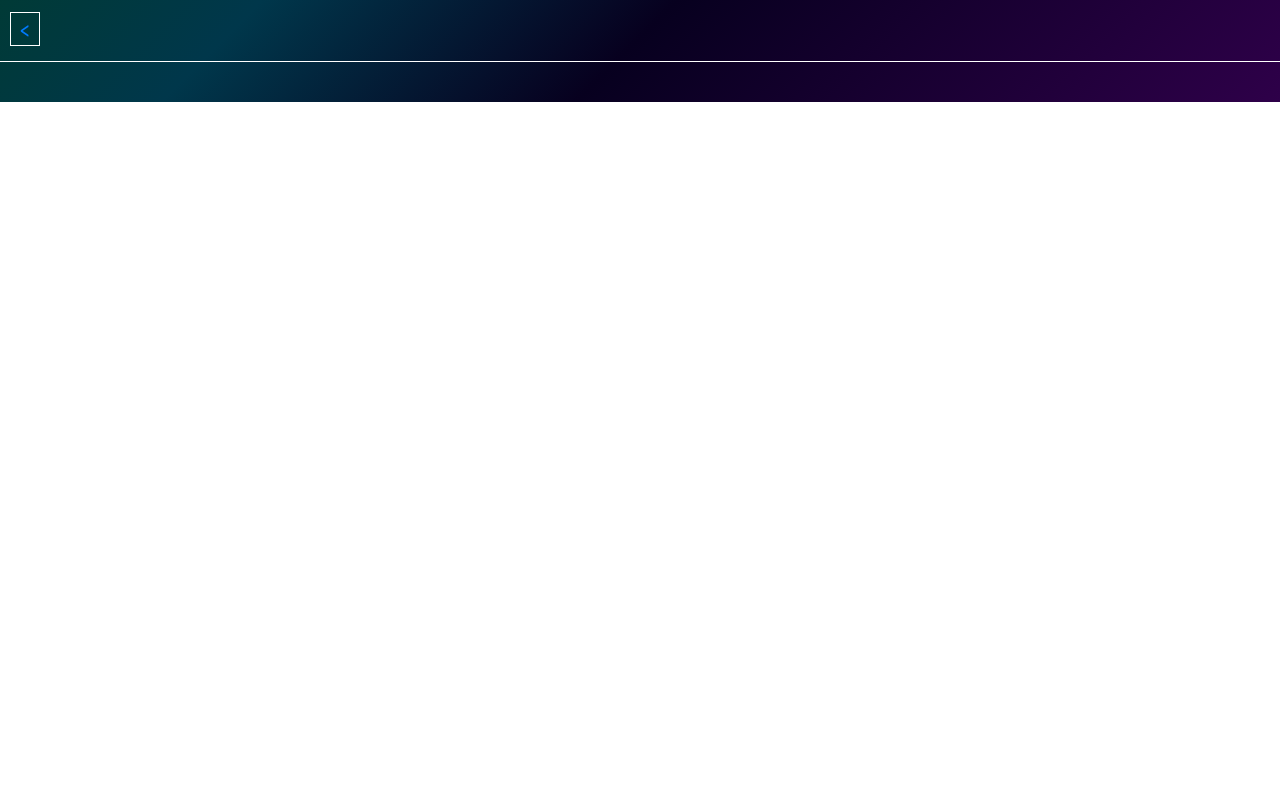
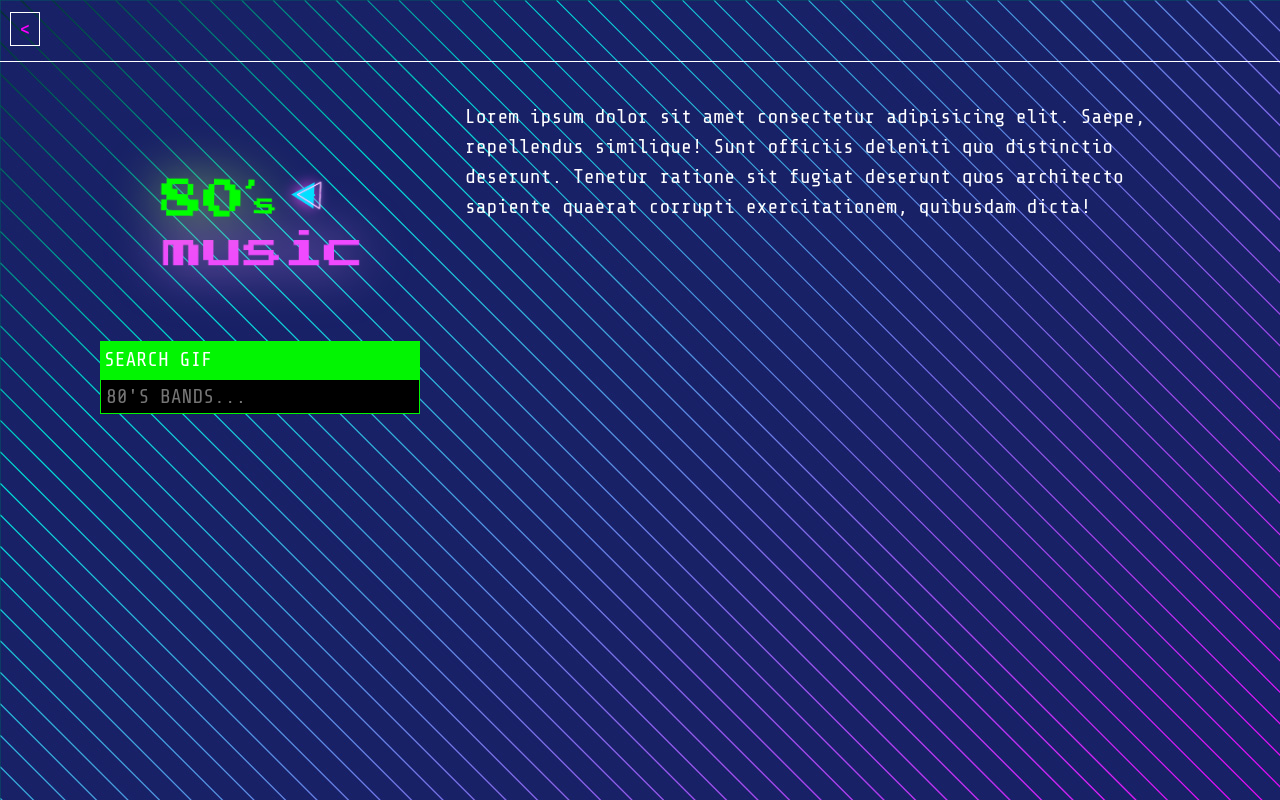
Before and after one commit to caam123/GifTastic, a plain HTML site: page index.html in a window 1280 px wide. Drawn offline with nearby package versions, Linux system fonts and the light colour scheme.

Commit message:
Empezamos el search bar, la imagen y continuamos con botones

```diff
--- a/assets/css/main.css
+++ b/assets/css/main.css
@@ -1,13 +1,24 @@
+:root{
+    --verde: #02f502;
+}
+
+
 *{
     box-sizing: border-box;
+    margin:0;
+    padding:0;
 }
 
 body{
     font-family: "Rubik", Sans-serif;
     color:white;
     font-size: 20px;
-    background: linear-gradient(135deg, rgb(0, 58, 54) 0%, rgb(0, 55, 75) 19%, rgb(7, 0, 31) 49%, rgb(46, 0, 73) 100%) repeat-x;
+    background-image: url(../img/background.jpg);
+    background-repeat: no-repeat;
+    font-family: 'Share Tech Mono', monospace;
 }
+
+
 
 nav{
     height:2.5em;
@@ -16,6 +27,12 @@ nav{
     padding: 0;
 }
 
+
+a:link,
+a:hover{
+    text-decoration: none;
+    color:magenta;
+}
 #back{
     color:greenyellow;
     margin: 0.6em 0.5em 0.5em 0.5em;
@@ -24,5 +41,64 @@ nav{
     width:1.5em;
     height: 1.5em;
     text-align: center;
+    text-decoration: none;
 
 }
+
+#back:hover{
+    border: 1px solid greenyellow;
+}
+a{
+    color:white;
+}
+
+
+/* ===== ASIDE LOGO ICON ==== */
+
+
+img{
+    width: 100%;
+}
+
+.logoicon{
+    padding:0;
+    margin:0;
+
+
+}
+
+
+#logoicon{
+    max-width:18em;
+    object-fit: contain;
+    left: 0;
+    top:0;
+}
+
+
+/** ===== INPUT ===== */
+
+
+#searchHeader{
+    margin-top:6em;
+    background-color:var(--verde);
+    min-width:100%!important;
+    margin:0;
+    padding:3px;
+    text-transform: uppercase;
+    border: 1px solid var(--verde);
+}
+
+#searchQuery{
+    width:100%;
+    padding:.25em;
+    height: auto;
+    line-height: .75;
+}
+
+.blackgreen{
+    background-color:black;
+    border: 1px solid var(--verde);
+    color: var(--verde);
+    text-transform: uppercase;
+}
--- a/index.html
+++ b/index.html
@@ -10,16 +10,41 @@
     <link rel="stylesheet" type="text/css" media="screen" href="assets/css/main.css">
     <link href="https://fonts.googleapis.com/css?family=Rubik:100,300,400,500,700,900" rel="stylesheet">
     <link href="https://fonts.googleapis.com/css?family=Press+Start+2P" rel="stylesheet">
+    <link href="https://fonts.googleapis.com/css?family=Share+Tech+Mono" rel="stylesheet">
 
-    <title>Document</title>
+    <title>GifTastic</title>
 </head>
 <body>
     <nav>
         <div class="back-portfolio">
-            <div id="back"><span ></span><a href="https://caam123.github.io/Bootstrap-portfolio/"><</a></span></div>
+            <div id="back"><span ></span><a href="https://caam123.github.io/Bootstrap-portfolio/portfolio.html"><</a></span></div>
         </div>
     </nav>
-    <div class="dosc">
+
+
+
+    <div class="container">
+
+        <div class="row">
+        <!-- ASIDE -->
+        <div class="col-md-4">
+            <div class="col-12 logoicon">
+                <img id="logoicon" src="assets/img/porticonlogo2.png" alt="80's music">
+            </div>
+            <div class="col-md 12">
+                        <div id="searchHeader">Search Gif</div>
+                        <input id="searchQuery" class="blackgreen" type="text" name="searchQuery" placeholder="80's bands...">
+            </div>
+        </div>
+        <!-- ASIDE -->
+        <div class="col-md-8">
+            <p>Lorem ipsum dolor sit amet consectetur adipisicing elit. Saepe, repellendus similique! Sunt officiis deleniti quo distinctio deserunt. Tenetur ratione sit fugiat deserunt quos architecto sapiente quaerat corrupti exercitationem, quibusdam dicta!</p>
+        </div>
+
+        </div>
+
+
+
 
     </div>
 
```
Also changed, not shown: assets/img/portLogo.png (added), assets/img/porticonlogo2.png (added), assets/img/porticonlogo3.png (added), 2 other files.
